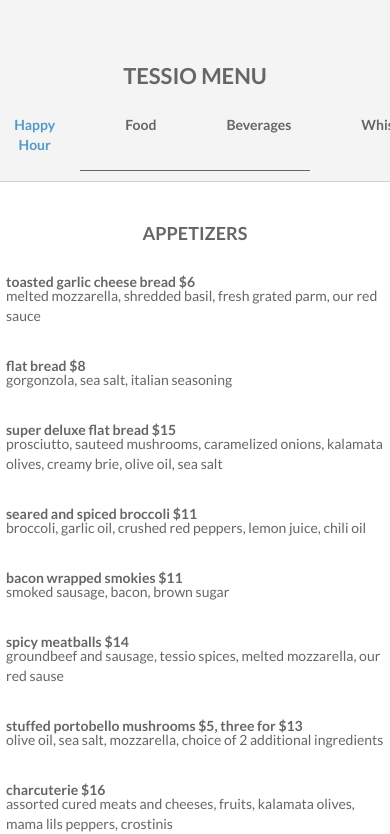
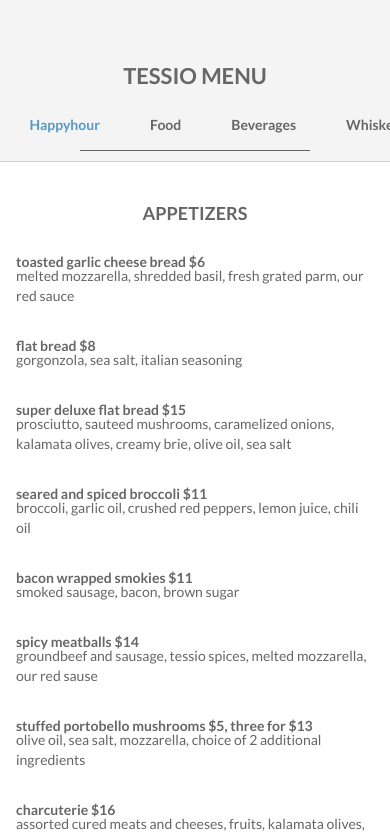
Before and after one commit to montgomeryrd/tessio, a React (Create React App) app: page / in a window 390 px wide. Shown: the part 1801-2635 px from the top of the page. Built offline with nearby package versions, Linux system fonts and the light colour scheme.

Commit message:
styling and pagination at bottom of page

```diff
--- a/src/App.js
+++ b/src/App.js
@@ -2,6 +2,7 @@ import './App.css';
 import 'semantic-ui-css/semantic.min.css';
 
 import Section from './components/Section';
+import Breadcrumbs from './components/Breadcrumbs';
 
 function App() {
 	return (
@@ -29,6 +30,10 @@ function App() {
 					<span className="border">
 						Thank you!
 					</span>
+					<Breadcrumbs
+						text1 = {'back to menu'}
+						text2 = {'back to contact'}
+					/>
 				</div>
 			</div>
 		</div>
--- a/src/components/Breadcrumbs.js
+++ b/src/components/Breadcrumbs.js
@@ -1,15 +1,15 @@
 import React from 'react'
 
-const Breadcrumbs = () => {
+const Breadcrumbs = ({text1, text2}) => {
     return (
         <div className="ptext">
             <span className="breadcrumbs">
                 <a href="#menu-list-container">
-                    view our menu
+                    {text1}
                 </a>
                 <span> ∙ </span>
                 <a href="#discover-tessio">
-                    discover tessio
+                    {text2}
                 </a>
             </span>
         </div>
--- a/src/components/MenuLists.js
+++ b/src/components/MenuLists.js
@@ -15,7 +15,7 @@ const MenuLists = () => {
             <h3>TESSIO MENU</h3>
             <ul className="menu-nav">
                 <li onClick={() => {handleItemClick('happy hour')}} style={{color: activeItem === 'happy hour' ? '#5499C7' : '#666'}}>
-                    Happy Hour
+                    Happyhour
                 </li>
                 <li onClick={() => {handleItemClick('food')}} style={{color: activeItem === 'food' ? '#5499C7' : '#666'}}
                     >Food
--- a/src/components/Section.js
+++ b/src/components/Section.js
@@ -2,7 +2,7 @@ import Breadcrumbs from './Breadcrumbs';
 import MenuLists from './MenuLists';
 import DiscoverTessio from './DiscoverTessio';
 
-const Section = ({ imageText, name, pagination, title, text}) => {
+const Section = ({ imageText, name, pagination, title, text }) => {
 
     return (
         <div className="section-container">
@@ -11,7 +11,7 @@ const Section = ({ imageText, name, pagination, title, text}) => {
                     <span className="border" id={pagination}>
                         {imageText}
                     </span>
-                    { name === 'pimg1' ? <Breadcrumbs /> : '' }
+                    { name === 'pimg1' ? <Breadcrumbs text1={'view our menu'} text2={'discover tessio'}/> : '' }
                 </div>
             </div>
             <section className="section section-light">
--- a/src/index.css
+++ b/src/index.css
@@ -117,7 +117,7 @@ li {
   background-color: white;
   border: .5px solid rgb(209, 209, 209);
   max-width: 500px;
-  min-width: 460px;
+  min-width: 440px;
 }
 .menu-head {
   position: absolute;
@@ -234,7 +234,7 @@ li {
   .menu-nav li {
     text-align: center;
     font-size: .7em;
-    margin: 0 -5px 0 -5px;
+    margin: 0 -15px 0 -15px;
   }
   .menu-list-container h3 {
     text-align: center;
```
Also changed, not shown: 1 other file (tests, documents, lock files or other folders).
